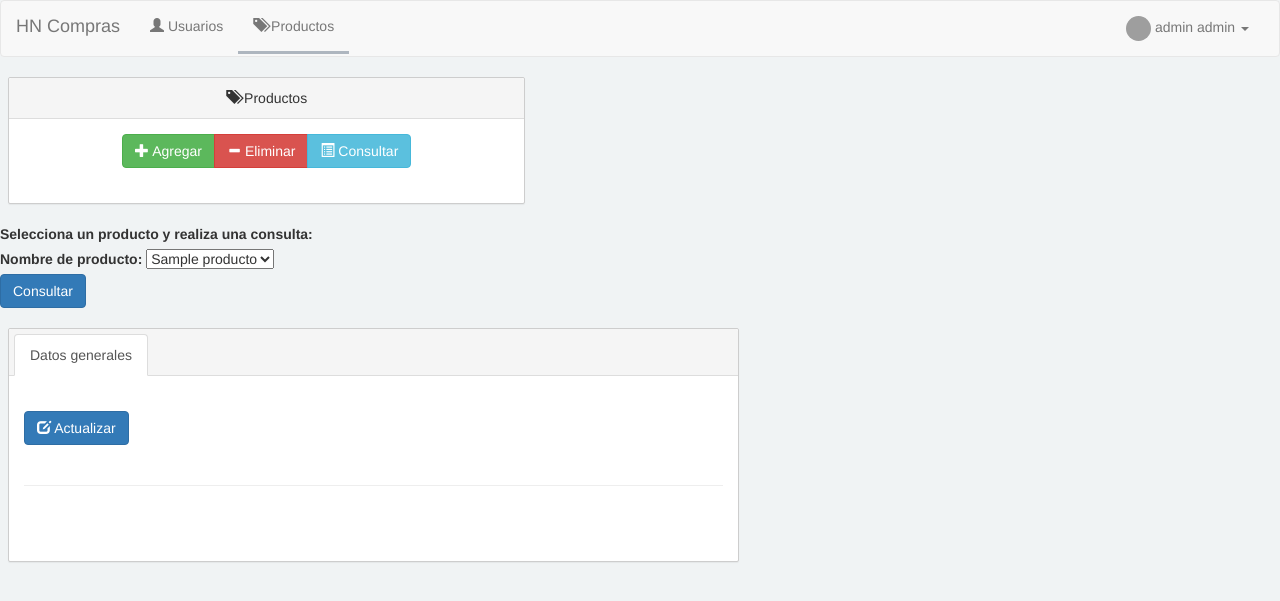
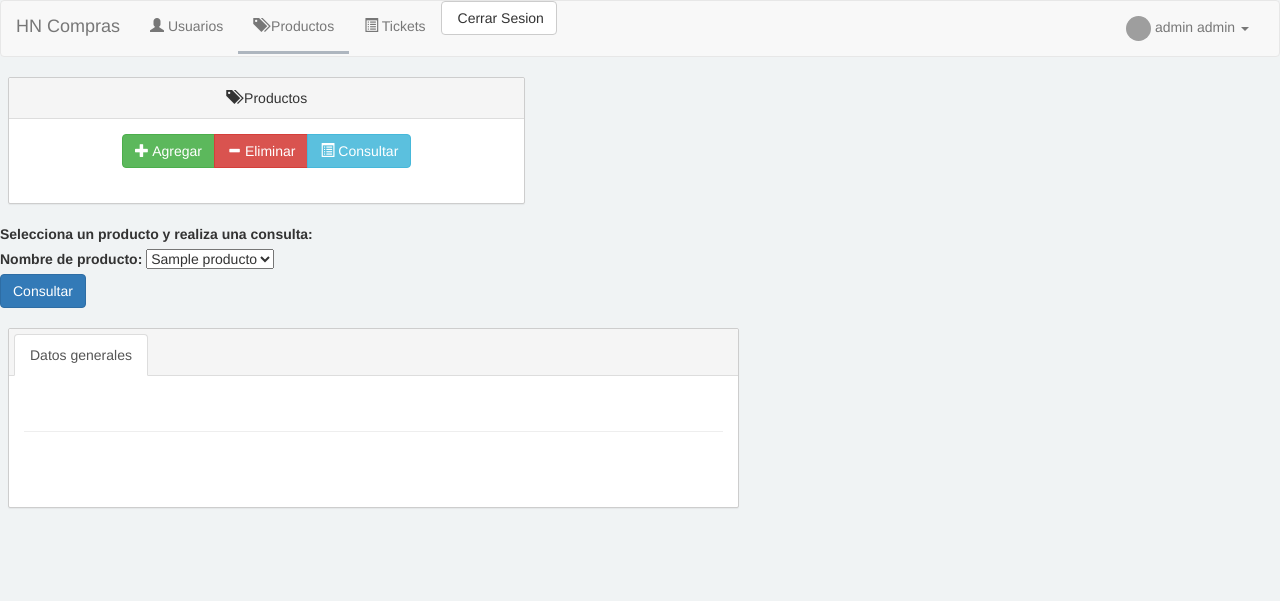
Before and after one commit to roquememo/Ecommerce, a PHP site: page /Ecommerce/admin/panelproductos.php in a window 1280 px wide. Shown: the top 601 px of the page. Run offline with PHP 8.4, Linux system fonts and the light colour scheme; a user stored in the database is signed in; tables that the repository leaves empty hold one stand-in row (values such as "Sample post"); some libraries are stand-ins or nearby versions; grey boxes are pictures that could not be loaded.

Commit message:
Finalizando Panel de Productos

```diff
--- a/admin/panelproductos.php
+++ b/admin/panelproductos.php
@@ -846,6 +846,17 @@ if(isset($_POST['update_product_event']))
 					Productos
 				</a>
 			</li>
+			<li >
+				<a href="paneltickets.php">
+				<span class="glyphicon glyphicon-list-alt" aria-hidden="true"></span>
+					Tickets
+				</a>
+			</li>
+			<li>
+				<button type="button" class="btn btn-default" data-toggle="modal" data-target="#exit">
+			  		<span class="glyphicon glyphicon-logout" aria-hidden="true"></span> Cerrar Sesion
+			 	</button>
+			</li>
 		</ul>
 	      <ul class="nav navbar-nav navbar-right">
 
@@ -890,6 +901,8 @@ if(isset($_POST['update_product_event']))
 							  	<!-- <button type="button" class="btn btn-default">
 							    	<span class="glyphicon glyphicon-ok-sign" aria-hidden="true"></span> Suspender
 							  	</button> -->
+
+
 							</div>
 					  	</div>
 					  	<br>
@@ -908,6 +921,7 @@ if(isset($_POST['update_product_event']))
 
 
     <form class="form-inline" method='POST' action='<?php echo $_SERVER['PHP_SELF']; ?>'>
+
 	    <label>Selecciona un producto y realiza una consulta: </label>
 	    <div class="input-control select">
 		    <label for="user_password">Nombre de producto:</label>
@@ -928,7 +942,9 @@ if(isset($_POST['update_product_event']))
 	    <br>
 	    <br>
 	    <!--<?php echo "<label>".$tmp."</label>" ?>-->
+
 	</form>
+
 
 
 
@@ -949,13 +965,17 @@ if(isset($_POST['update_product_event']))
 							<br>
 							<!-- tab 1-->
 							<div class="tab-pane active" id="1">
- 								<button type="button" class="btn btn-primary" data-toggle="modal" data-target="#update_product_tmp">
-								  	 	<span class="glyphicon glyphicon-edit" aria-hidden="true"></span> Actualizar
-								</button>
-								<br><br>
+
 
 
 								<?php
+
+								if ($tmp == NULL){
+
+								}
+								else
+								{
+
 							    $sql34 = "SELECT * FROM productos WHERE nombre='$tmp'";
 
 							    $resultado34 = $conexion2->query($sql34);
@@ -991,8 +1011,15 @@ if(isset($_POST['update_product_event']))
 							        	echo "<p class='col-md-9 control-label'>".$fila['modelo']."</p>";
 							        echo "</div>";
 
+							    }
 
-							    }
+							    echo" <button type='button' class='btn btn-primary' data-toggle='modal' data-target='#update_product_tmp'>";
+								echo "<span class='glyphicon glyphicon-edit' aria-hidden='true'></span> Actualizar</button><br><br>";
+
+
+
+								};
+
 							    ?>
 
 						    <hr><br><br>
```
